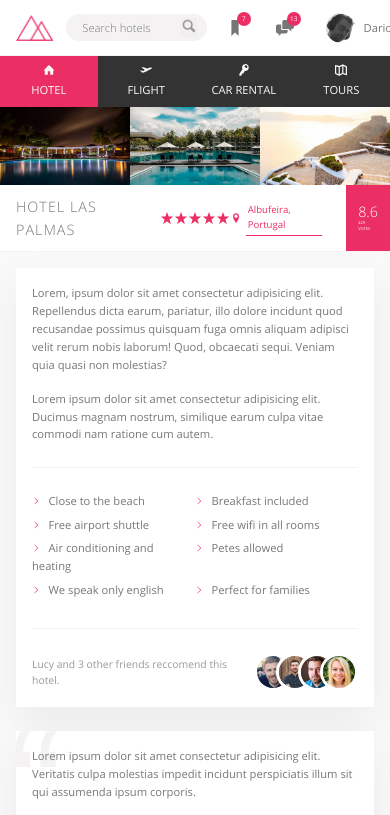
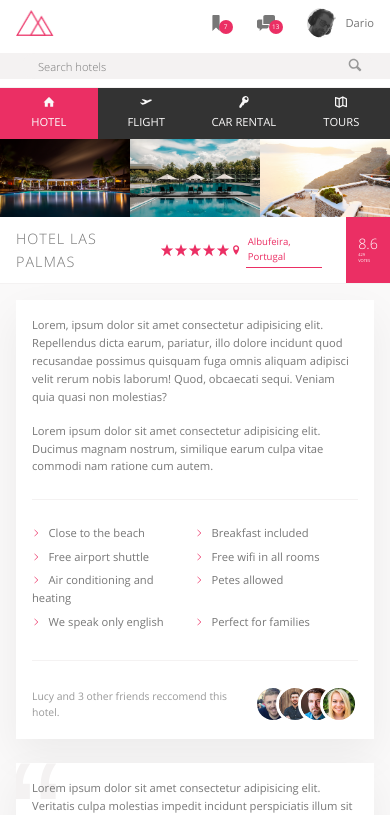
Before and after one commit to dario-piotrowicz/VueJS3-CSS_demo_Trillo_website_miniproject, a Vue app: page / in a window 390 px wide. Shown: the top 815 px of the page. Built offline with nearby package versions, Linux system fonts and the light colour scheme.

Commit message:
tweaked the header search for smaller screens

```diff
--- a/src/components/Header.vue
+++ b/src/components/Header.vue
@@ -43,6 +43,12 @@
   display: flex;
   justify-content: space-between;
   align-items: center;
+
+  @media only screen and (max-width: 530px) {
+    flex-wrap: wrap;
+    height: 11rem;
+    align-content: space-around;
+  }
 }
 
 .logo {
@@ -55,6 +61,12 @@
   display: flex;
   justify-content: center;
   align-items: center;
+
+  @media only screen and (max-width: 530px) {
+    order: 1;
+    flex: 0 0 100%;
+    background-color: var(--color-gray-lighter);
+  }
 
   &__input {
     font-family: inherit;
@@ -72,6 +84,11 @@
     &:focus {
       width: 100%;
       background-color: var(--color-gray-light);
+
+      @media only screen and (max-width: 530px) {
+        padding-left: 5px;
+        background-color: inherit;
+      }
     }
 
     &::placeholder {
@@ -93,6 +110,10 @@
 
   &__input + &__button {
     background-color: var(--color-gray-light);
+    @media only screen and (max-width: 530px) {
+      background-color: inherit;
+      padding-right: 5px;
+    }
   }
 
   &__button-icon {
```
